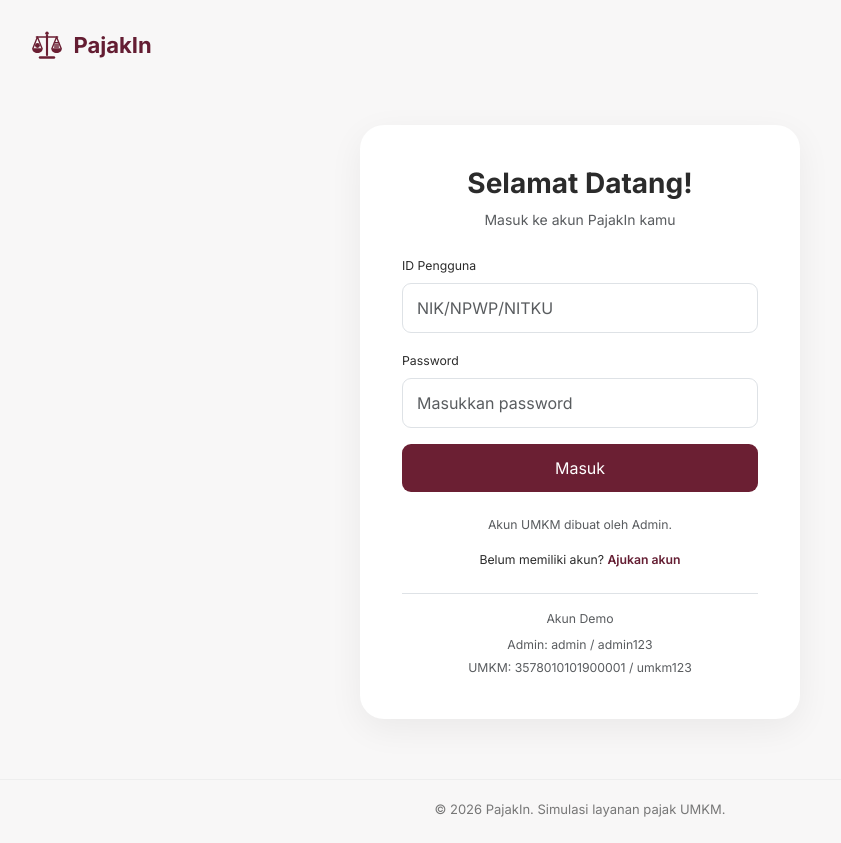
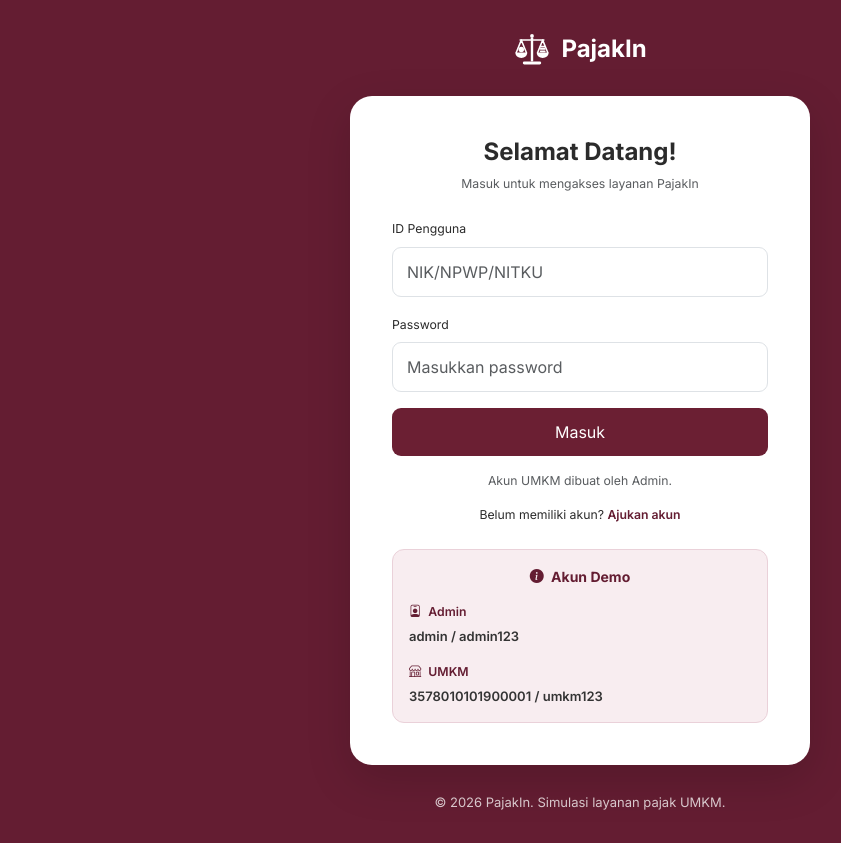
Before and after one commit to aureliayu/workshop-design-web, a plain HTML site: page PajakIn/login.html in a window 1280 px wide. Shown: the whole page, without its empty margins (60-901 px from the left). Drawn offline with nearby package versions, Linux system fonts and the light colour scheme.

Commit message:
Update login.html

```diff
--- a/PajakIn/login.html
+++ b/PajakIn/login.html
@@ -1,3 +1,4 @@
+
 <!DOCTYPE html>
 <html lang="id">
 
@@ -6,7 +7,7 @@
     <meta name="viewport" content="width=device-width, initial-scale=1">
     <title>Login | PajakIn</title>
 
-    <link rel="icon" href="assets/images/logo-maroon.svg">
+    <link rel="icon" href="assets/images/logo-white.svg">
     <link href="https://cdn.jsdelivr.net/npm/bootstrap@5.3.3/dist/css/bootstrap.min.css" rel="stylesheet">
     <link href="https://cdn.jsdelivr.net/npm/bootstrap-icons@1.11.3/font/bootstrap-icons.min.css" rel="stylesheet">
     <link href="https://fonts.googleapis.com/css2?family=Inter:wght@400;600;700&display=swap" rel="stylesheet">
@@ -15,72 +16,91 @@
     <style>
         body {
             font-family: 'Inter', sans-serif;
-            background: #f8f7f7;
+            background: #641d32;
         }
 
-        .login-page {
+        .login {
             min-height: 100vh;
             display: flex;
             flex-direction: column;
-        }
-
-        .login-header {
-            padding: 28px 7%;
+            align-items: center;
+            justify-content: center;
+            padding: 30px 20px;
+            background: #641d32;
         }
 
         .login-brand {
-            display: inline-flex;
+            display: flex;
             align-items: center;
+            justify-content: center;
             gap: 10px;
-            color: #641d32;
-            font-size: 22px;
+            color: #fff;
+            font-size: 24px;
             font-weight: 700;
             text-decoration: none;
+            margin-bottom: 28px;
         }
 
         .login-brand img {
-            width: 34px;
-            height: 34px;
+            width: 38px;
+            height: 38px;
         }
 
-        .login-main {
-            flex: 1;
-            display: flex;
-            align-items: center;
-            justify-content: center;
-            padding: 30px 20px 60px;
+        .lc {
+            width: 100%;
+            max-width: 460px;
+            background: #fff;
+            padding: 42px;
+            border-radius: 22px;
+            box-shadow: 0 15px 45px rgba(0, 0, 0, 0.15);
         }
 
-        .login-card {
-            width: 100%;
-            max-width: 440px;
-            background: #fff;
-            padding: 42px;
-            border-radius: 24px;
-            box-shadow: 0 10px 35px rgba(0, 0, 0, 0.06);
-        }
-
-        .login-card .form-control {
+        .lc .form-control {
             padding: 12px 14px;
             border-radius: 9px;
         }
 
-        .login-card .form-control:focus {
+        .lc .form-control:focus {
             border-color: #641d32;
             box-shadow: 0 0 0 0.2rem rgba(100, 29, 50, 0.12);
         }
 
-        .login-card .btn-maroon {
+        .lc .btn-maroon {
             padding: 12px;
             border-radius: 9px;
         }
 
+        .demo-account {
+            background: #f8edf0;
+            border: 1px solid #ead1d9;
+            border-radius: 12px;
+            padding: 16px;
+        }
+
+        .demo-title {
+            color: #641d32;
+            font-weight: 700;
+            font-size: 14px;
+        }
+
+        .demo-label {
+            color: #641d32;
+            font-weight: 600;
+        }
+
+        .demo-account code {
+            color: #333;
+            font-family: 'Inter', sans-serif;
+            font-size: 13px;
+            font-weight: 600;
+            word-break: break-word;
+        }
+
         .login-footer {
-            padding: 20px;
+            color: rgba(255, 255, 255, 0.75);
+            font-size: 13px;
             text-align: center;
-            color: #777;
-            font-size: 13px;
-            border-top: 1px solid #eee;
+            margin-top: 28px;
         }
 
         .login-link {
@@ -94,11 +114,7 @@
         }
 
         @media (max-width: 576px) {
-            .login-header {
-                padding: 22px 6%;
-            }
-
-            .login-card {
+            .lc {
                 padding: 30px 24px;
             }
         }
@@ -107,27 +123,23 @@
 
 <body>
 
-    <div class="login-page">
+    <div class="login">
 
-        <!-- Header -->
-        <header class="login-header">
+        <!-- Logo and App Name -->
         <a href="index.html" class="login-brand">
-                <img src="assets/images/logo-maroon.svg" alt="Logo PajakIn">
+            <img src="assets/images/logo-white.svg" alt="Logo PajakIn">
             PajakIn
         </a>
-        </header>
 
         <!-- Login Form -->
-        <main class="login-main">
+        <form class="lc" id="lf">
 
-            <form class="login-card" id="lf">
+            <h2 class="h4 text-center fw-bold">
+                Selamat Datang!
+            </h2>
 
-                <h1 class="h3 text-center fw-bold mb-2">
-                    Selamat Datang!
-                </h1>
-
-                <p class="text-center text-muted mb-4">
-                    Masuk ke akun PajakIn kamu
+            <p class="text-center text-muted small mb-4">
+                Masuk untuk mengakses layanan PajakIn
             </p>
 
             <label for="uid" class="form-label small">
@@ -159,37 +171,47 @@
                 Masuk
             </button>
 
-                <p class="text-muted small text-center mt-4 mb-0">
+            <p class="text-muted small text-center mt-3 mb-0">
                 Akun UMKM dibuat oleh Admin.
             </p>
 
             <p class="text-center small mt-3 mb-0">
                 Belum memiliki akun?
-                    <a href="https://pajak-in.vercel.app/" class="login-link">
+                <a href="index.html" class="login-link">
                     Ajukan akun
                 </a>
             </p>
 
-                <!-- Demo Account -->
-                <div class="border-top mt-4 pt-3">
-                    <p class="text-muted small text-center mb-2">
+            <!-- Demo Account Highlight -->
+            <div class="demo-account mt-4">
+
+                <div class="demo-title text-center mb-3">
+                    <i class="bi bi-info-circle-fill me-1"></i>
                     Akun Demo
-                    </p>
+                </div>
 
-                    <p class="text-muted small text-center mb-1">
-                        Admin: admin / admin123
-                    </p>
+                <div class="mb-3">
+                    <div class="demo-label small mb-1">
+                        <i class="bi bi-person-badge me-1"></i>
+                        Admin
+                    </div>
 
-                    <p class="text-muted small text-center mb-0">
-                        UMKM: 3578010101900001 / umkm123
-                    </p>
+                    <code>admin / admin123</code>
+                </div>
+
+                <div>
+                    <div class="demo-label small mb-1">
+                        <i class="bi bi-shop me-1"></i>
+                        UMKM
+                    </div>
+
+                    <code>3578010101900001 / umkm123</code>
+                </div>
+
             </div>
 
         </form>
 
-        </main>
-
-        <!-- Footer -->
         <footer class="login-footer">
             © 2026 PajakIn. Simulasi layanan pajak UMKM.
         </footer>
```
Lines whose indentation alone changed are shown as unchanged.
